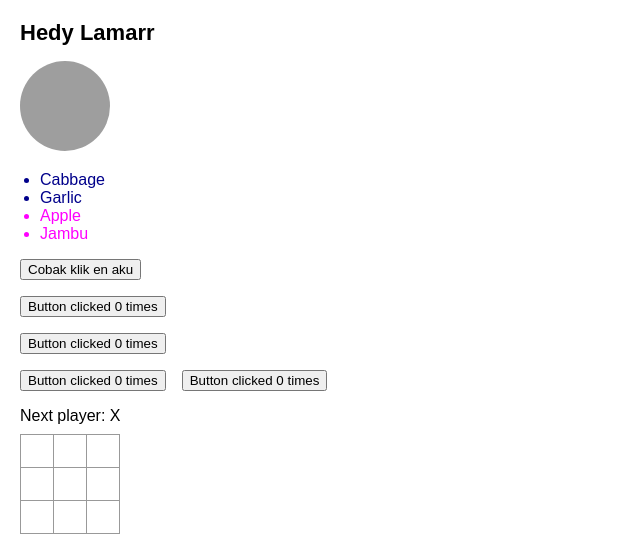
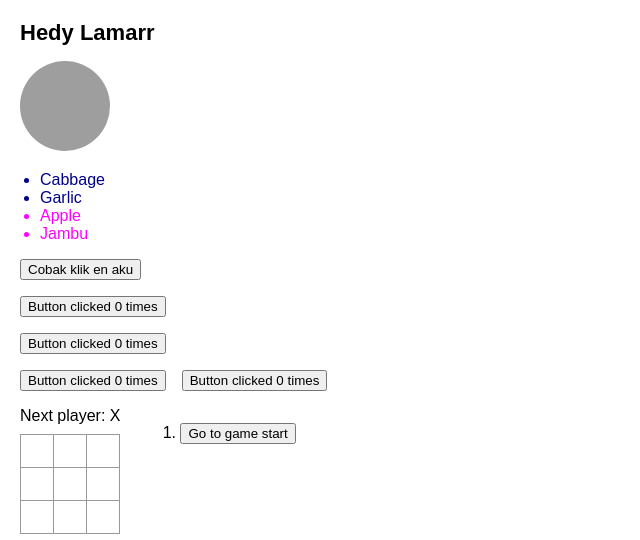
Before and after one commit to choiruladamm/zero-to-hero, a React (Vite) app: page / in a window 1280 px wide. Shown: the top 540 px of the page, without its empty margins (0-640 px from the left). Built offline with nearby package versions, Linux system fonts and the light colour scheme; grey boxes are pictures that could not be loaded.

Commit message:
Finishing Games

```diff
--- a/src/components/TicTacToe.jsx
+++ b/src/components/TicTacToe.jsx
@@ -55,14 +55,36 @@
 };
 
 export const TicTacToe = () => {
-  const [xIsNext, setXIsNext] = useState(true);
   const [history, setHistory] = useState([Array(9).fill(null)]);
-  const currentSquares = history[history.length - 1];
+  const [currentMove, setCurrentMove] = useState(0);
+  const xIsNext = currentMove % 2 === 0
+  const currentSquares = history[currentMove];
 
   const handlePlay = (nextSquares) => {
-    setHistory([...history, nextSquares]);
-    setXIsNext(!xIsNext);
+    const nextHistory = [...history.slice(0, currentMove + 1), nextSquares]
+    setHistory(nextHistory);
+    setCurrentMove(nextHistory.length - 1)
   };
+
+  const jumpTo = (nextMove) => {
+    setCurrentMove(nextMove);
+  };
+
+  const moves = history.map((squares, move) => {
+    let description;
+
+    if (move > 0) {
+      description = "Go to move #" + move;
+    } else {
+      description = "Go to game start";
+    }
+
+    return (
+      <li key={move}>
+        <button onClick={() => jumpTo(move)}>{description}</button>
+      </li>
+    );
+  });
 
   return (
     <div className="game" style={{ marginTop: "1rem" }}>
@@ -70,7 +92,7 @@
         <Board xIsNext={xIsNext} squares={currentSquares} onPlay={handlePlay} />
       </div>
       <div className="game-info">
-        <ol>{}</ol>
+        <ol>{moves}</ol>
       </div>
     </div>
   );
```
